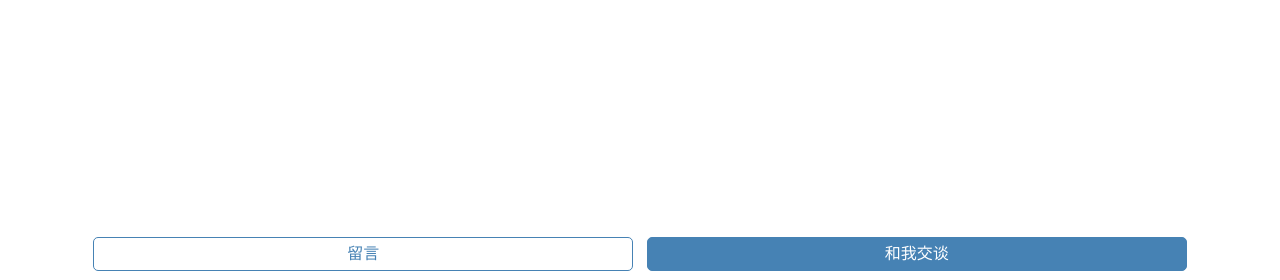
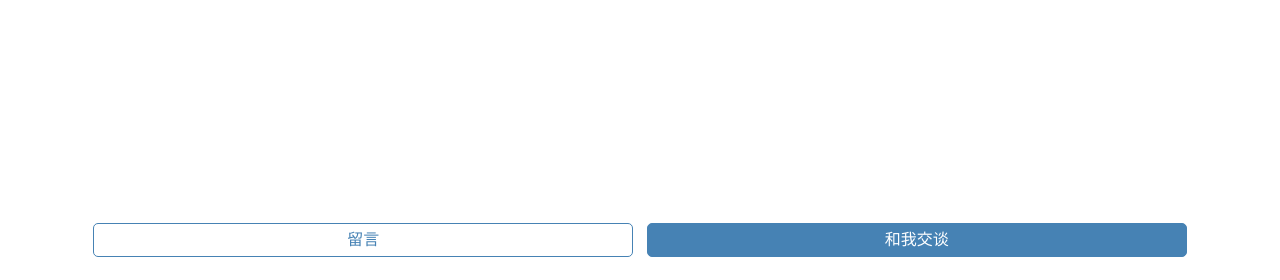
Before and after one commit to youngnozomi/hallo-HY, a plain HTML site: page task5-1/test5.html in a window 1280 px wide. Shown: the part 520-800 px from the top of the page. Drawn offline with Linux system fonts and the light colour scheme.

Commit message:
Add files via upload

```diff
--- a/task5-1/test5.css
+++ b/task5-1/test5.css
@@ -1,6 +1,7 @@
 body{
     margin: 0;
     padding: 0;
+    padding-bottom: 4rem; /*-- 随footer高度一致，或大于其值 不然撑不开字体 --*/
 
 
 }
@@ -88,7 +89,7 @@ span,
 }
 .myself{
 
-    flex-shrink: 0;
+    flex-shrink: 0; /*-- 指定flex收缩规则 --*/
 }
 .hobbies{
 
@@ -96,11 +97,12 @@ span,
 
 }
 footer{
-    position: absolute;
+    position: fixed; /*-- footer始终在其底部固定 --*/
     bottom: 0;
     text-align: center;
     width: 100%;
-    height: 3rem;
+    height: 4rem; /* -- 随body{ padding-bottom；}一致，或不大于其值 不然掩盖字体 --*/
+    line-height: 3rem;
     background-color: #fff;
 
 }
```
